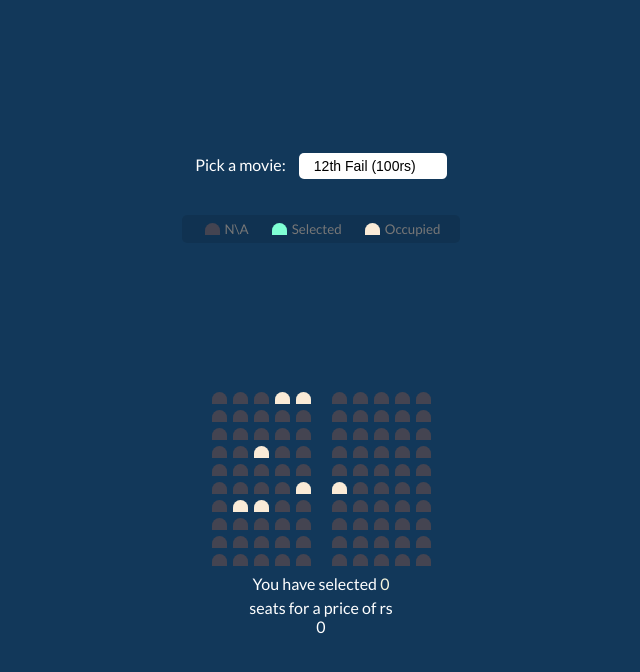
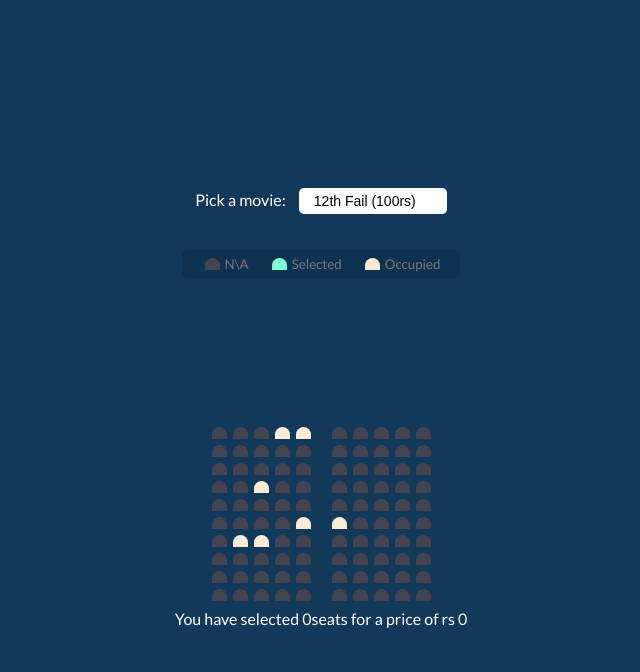
Before and after one commit to Manishka1/Movie-Seat-Booking, a plain HTML site: page index.html in a window 1280 px wide. Shown: the whole page, without its empty margins (319-959 px from the left). Drawn offline with Linux system fonts and the light colour scheme.

Commit message:
seat Booking

```diff
--- a/index.html
+++ b/index.html
@@ -153,7 +153,7 @@
         <div class="seat"></div>
         <div class="seat"></div>
     </div>
-    <p class="text">You have selected <span id="count">0</span></p>seats for a price of rs <span id="total">0</span></p>
+    <p class="text">You have selected <span id="count">0</span>seats for a price of rs <span id="total">0</span></p>
     <script src="script.js"></script>
 </body>
 </html>
```
